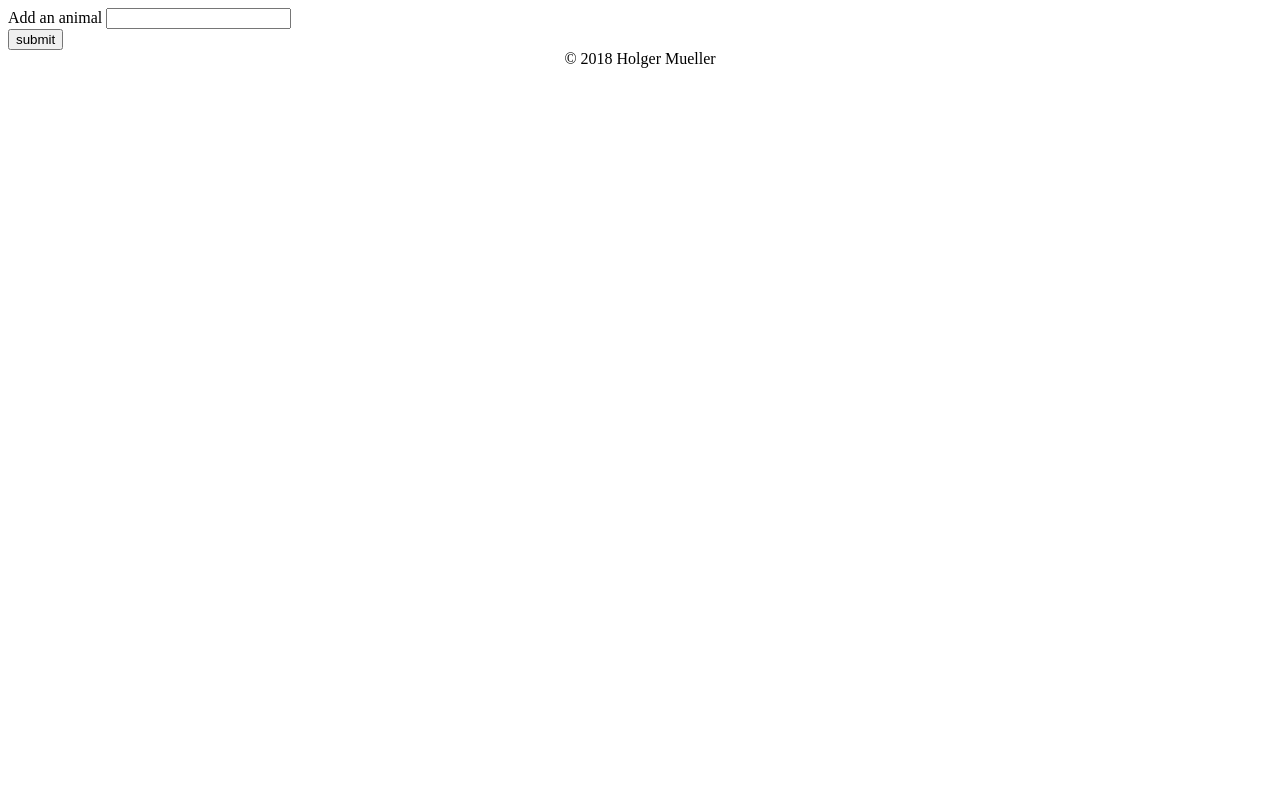
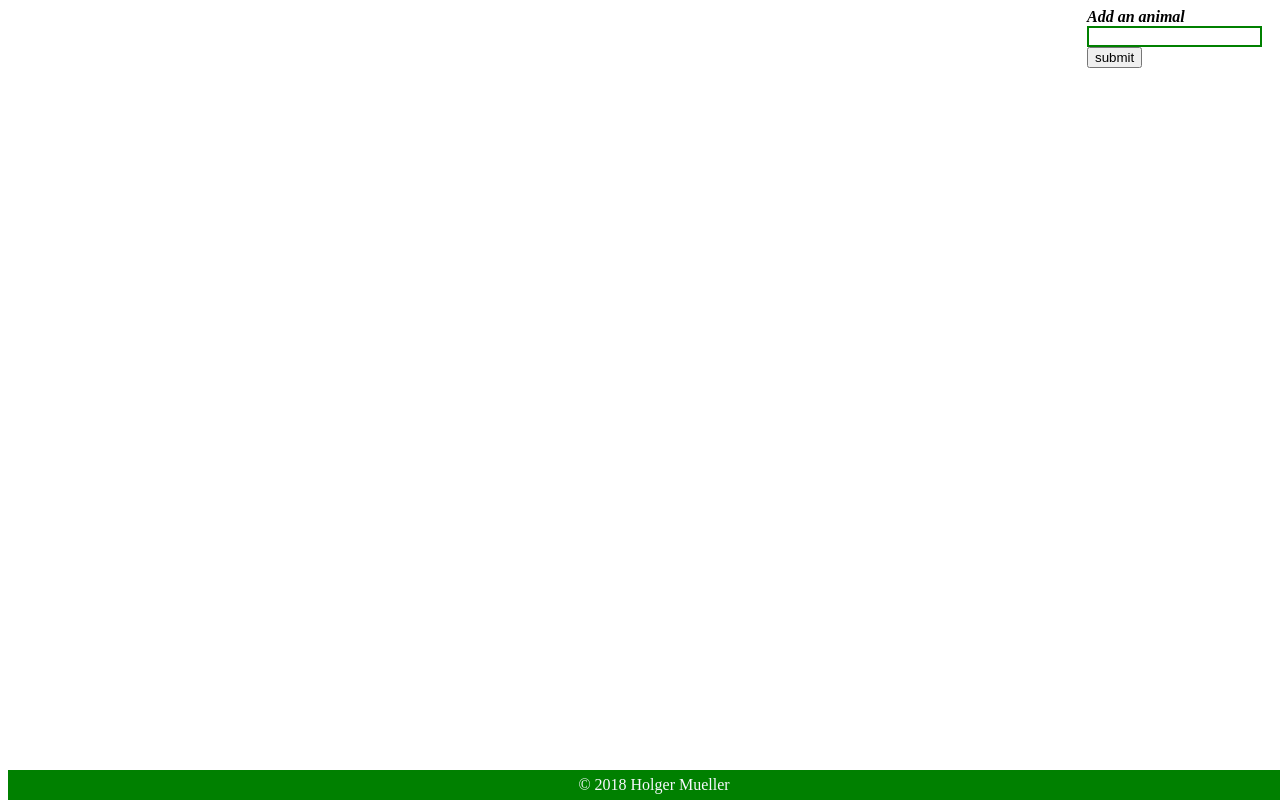
Before and after one commit to Holgermueller/Giphyhomework, a plain HTML site: page index.html in a window 1280 px wide. Drawn offline with nearby package versions, Linux system fonts and the light colour scheme; no server answers; files whose address does not match are found by name.

Commit message:
some css and js

```diff
--- a/assets/css/styles.css
+++ b/assets/css/styles.css
@@ -1,8 +1,26 @@
 
 
+form {
+    float: right;
+}
 
+.add-an-animal {
+    font-style: italic;
+    font-weight: bold;
+}
 
+.input {
+    margin-right: 10%;
+    width: 90%;
+    border: 2px solid green;
+}
 
 .footer {
+    position: fixed;
     text-align: center;
+    padding: 6px;
+    width: 100%;
+    bottom: 0;
+    background-color: green;
+    color: ghostwhite;
 }
--- a/assets/giphy.js
+++ b/assets/giphy.js
@@ -1,7 +1,34 @@
 'use strict';
 
-//variable to hold topics
+$(document).ready(function(){
+//variables to hold topics and other things
 
 
 
-// API KEY : kt3AVxl1bzJdKflIKnVDdxqLJZS6gVAQ
+            let topics = ['geckos',
+                        'turtles',
+                        'sloths',
+                        'frogs'];
+
+            let searchField = $("#animalInput").val()
+    //console.log(searchField);
+
+    //POWERED BY GIPHY
+
+    // API KEY : kt3AVxl1bzJdKflIKnVDdxqLJZS6gVAQ
+
+            let queryURL = "https://api.giphy.com/v1/gifs/search?q=geckos&api_key=kt3AVxl1bzJdKflIKnVDdxqLJZS6gVAQ";
+
+            $.ajax({
+                url:queryURL,
+                method: "GET"
+            }).then(function(response){
+                console.log(response);
+            })
+
+
+
+
+
+
+});
--- a/index.html
+++ b/index.html
@@ -25,9 +25,9 @@
 
 <form id="animalForm">
 
-    <label for="animal input">Add an animal</label>
-
-    <input type="text" id="animalInput">
+    <label for="animal input" class="add-an-animal">Add an animal</label>
+    <br>
+    <input type="text" id="animalInput" class="input">
     <br>
     <input type="submit" name="addAnimal" id="addAnimal" value="submit">
 
```
